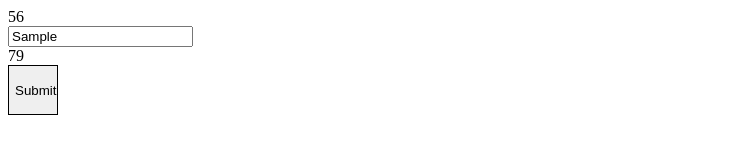
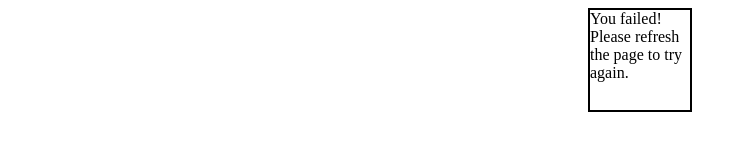
Before and after one commit to caellex/Krokodille-spillet, a plain HTML site: page index.html in a window 1280 px wide. Both pictures are taken after typing "Sample" into the empty fields and a click on the button "Submit". Shown: the whole page, without its empty margins (0-747 px from the left). Drawn offline with Linux system fonts and the light colour scheme.

Commit message:
missing layout, and we'll be all gooten in der hooten

```diff
--- a/JavaScript/main.js
+++ b/JavaScript/main.js
@@ -13,7 +13,7 @@ ${showResult} er ditt tilfeldige nummer.
 }
 function reloadMathRandom(){
 Math.floor(Math.random() * 100+1);
-showResult = Math.floor(Math.random() * 100+1);
+showResult = Math.floor(Math.random(1, 30) * 100+1);
 showMathRandom();
 }
 // Andre Math.random tall - gjør akkurat det samme som over, bare for div#mathRDisplay
--- a/JavaScript/test.js
+++ b/JavaScript/test.js
@@ -1,16 +1,52 @@
 let numberOne = 0;
 let numberTwo = 0;
+let answerMath = "";
+let points = 0;
 
 
 updateMath();
+
 function updateMath(){
 numberOne = getMath();
 numberTwo = getMath();
 document.getElementById('mathRDisplay').innerHTML = numberOne;
 document.getElementById('mathRDisplay2').innerHTML = numberTwo;
+document.getElementById('Response').innerHTML = /*HTML*/`
+        Points: ${points}`
+        failGame();
+}
+
+
+
+function getMath(){
+    return Math.floor(Math.random() * 100+1)
 
 }
 
-function getMath(){
-return Math.floor(Math.random() * 100+1)
+function updateAnswerMath() {
+    answerMath = document.getElementById("answer").value;
 }
+
+function checkMathCorrect(){
+    updateAnswerMath();
+
+    if(numberOne >= numberTwo && answerMath === ">" || numberOne <= numberTwo && answerMath === "<"){
+        points++;
+        updateMath();
+    } else {
+        points--;
+        updateMath();
+
+
+    }
+}
+
+function failGame(){
+    if(points <= -1){
+    document.getElementById('mainContainer').innerHTML = /*HTML*/`
+    <div style="margin: auto auto auto; border: solid black 2px; height: 100px; width: 100px;"> You failed! Please refresh the page to try again. </div>
+
+    `
+    }
+
+}
--- a/index.html
+++ b/index.html
@@ -7,12 +7,15 @@
     <link rel="Stylesheet" href="CSS/style.css"
 </head>
 <body>
+    <div id="mainContainer">
     <div id="mathRDisplay"></div>
-    <input id="answer" type="text"></input>
+    <input style="height: 15px; width: 200px;" id="answer" type="text"></input><p id="Response"></p>
     <div id="mathRDisplay2"></div>
-    <button onclick="updateMath()">Submit</button>
+    <button onclick="checkMathCorrect()">Submit</button>
+</div>
 
-<div></div>
+
+
 
 
     <script src="JavaScript/test.js"></script>
```
